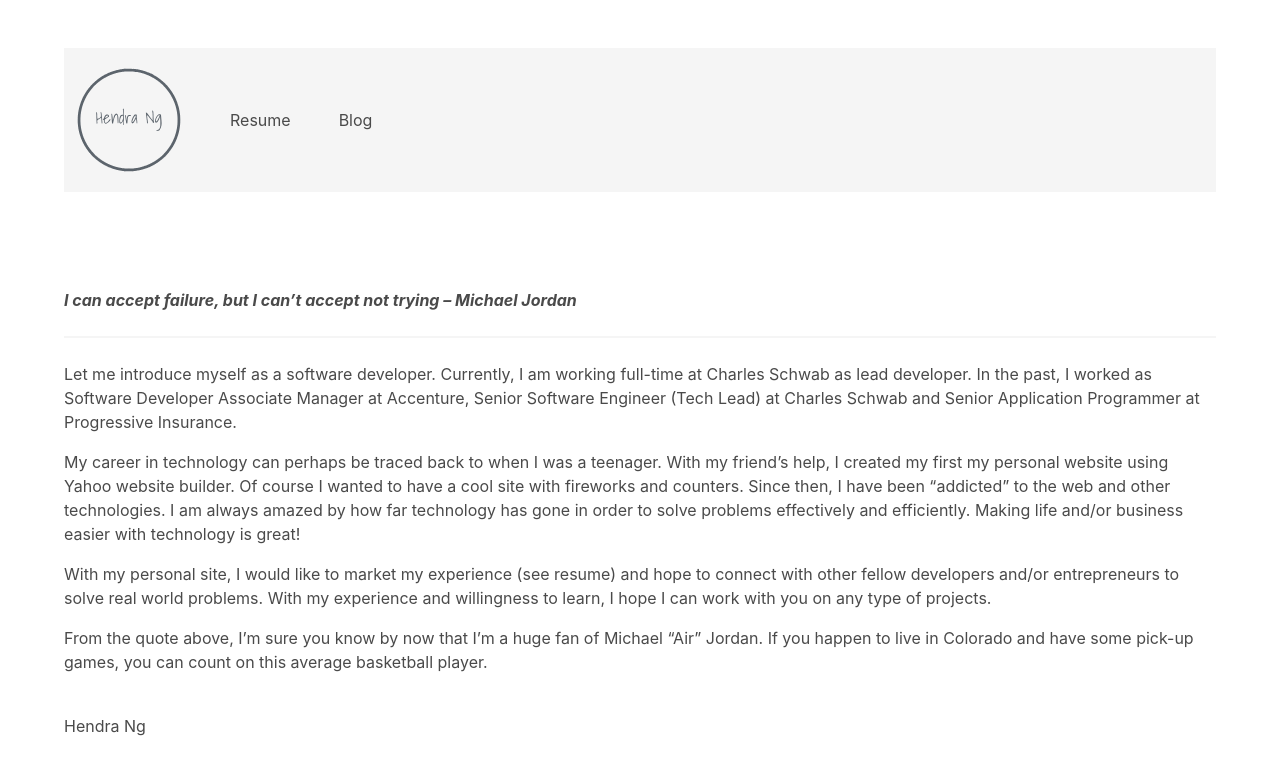
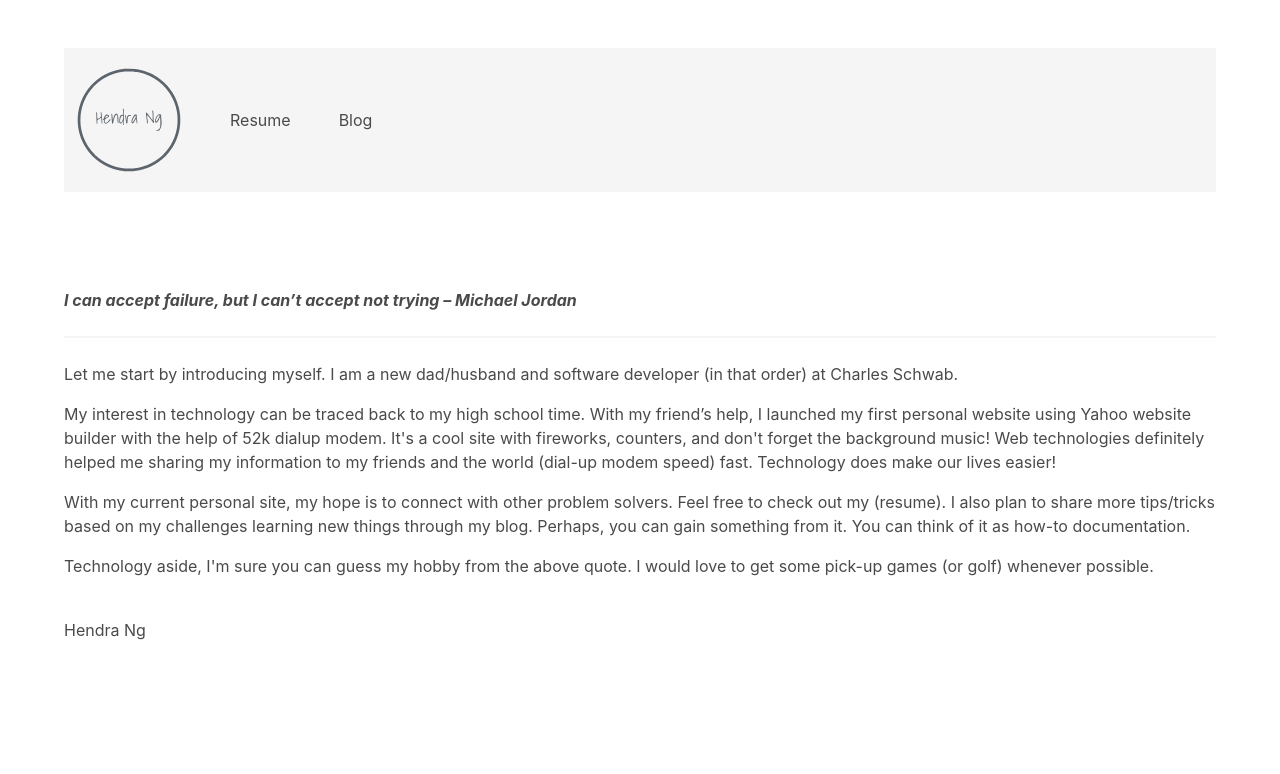
Before and after one commit to hendrang/personal_next, a Next.js app: page / in a window 1280 px wide. Shown: the top 774 px of the page. Built offline with nearby package versions, Linux system fonts and the light colour scheme.

Commit message:
Update site

```diff
--- a/src/pages/index.js
+++ b/src/pages/index.js
@@ -11,11 +11,11 @@ const Index = (props) => {
       </div>
       <div className="container">
         <div className="content is-family-primary">
-          <p>Let me introduce myself as a software developer. Currently, I am working full-time at Charles Schwab as lead developer. In the past, I worked as Software Developer Associate Manager at Accenture, Senior Software Engineer (Tech Lead) at Charles Schwab and Senior Application Programmer at Progressive Insurance.</p>
-          <p>My career in technology can perhaps be traced back to when I was a teenager. With my friend’s help, I created my first my personal website using Yahoo website builder. Of course I wanted to have a cool site with fireworks and counters. Since then, I have been “addicted” to the web and other technologies. I am always amazed by how far technology has gone in order to solve problems effectively and efficiently. Making life and/or business easier with technology is great!</p>
-          <p>With my personal site, I would like to market my experience (<Link href="/resume">see resume</Link>) and hope to connect with other fellow developers and/or entrepreneurs to solve real world problems. With my experience and willingness to learn, I hope I can work with you on any type of projects.</p>
-          <p>From the quote above, I’m sure you know by now that I’m a huge fan of Michael “Air” Jordan. If you happen to live in Colorado and have some pick-up games, you can count on this average basketball player.</p>
-          <p><br/>Hendra Ng</p>
+          <p>Let me start by introducing myself. I am a new dad/husband and software developer (in that order) at Charles Schwab. </p>
+          <p>My interest in technology can be traced back to my high school time. With my friend’s help, I launched my first personal website using Yahoo website builder with the help of 52k dialup modem. It's a cool site with fireworks, counters, and don't forget the background music! Web technologies definitely helped me sharing my information to my friends and the world (dial-up modem speed) fast. Technology does make our lives easier!</p>
+          <p>With my current personal site, my hope is to connect with other problem solvers. Feel free to check out my (<Link href="/resume">resume</Link>). I also plan to share more tips/tricks based on my challenges learning new things through my <Link href="/blog">blog</Link>. Perhaps, you can gain something from it. You can think of it as how-to documentation.</p>
+          <p>Technology aside, I'm sure you can guess my hobby from the above quote. I would love to get some pick-up games (or golf) whenever possible.</p>
+          <p><br />Hendra Ng</p>
         </div>
       </div>
     </section>
```
Also changed, not shown: posts/namecheap-vercel-ssl-setup.md (added, +10 -0 lines).
